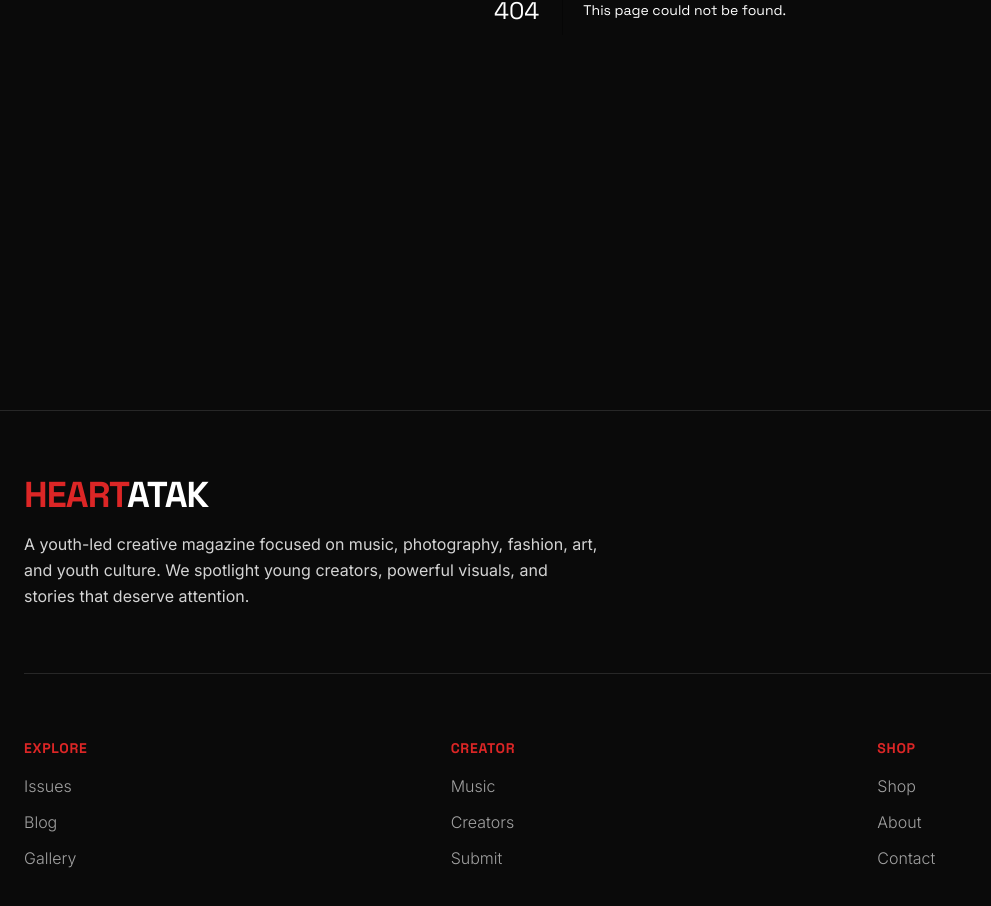
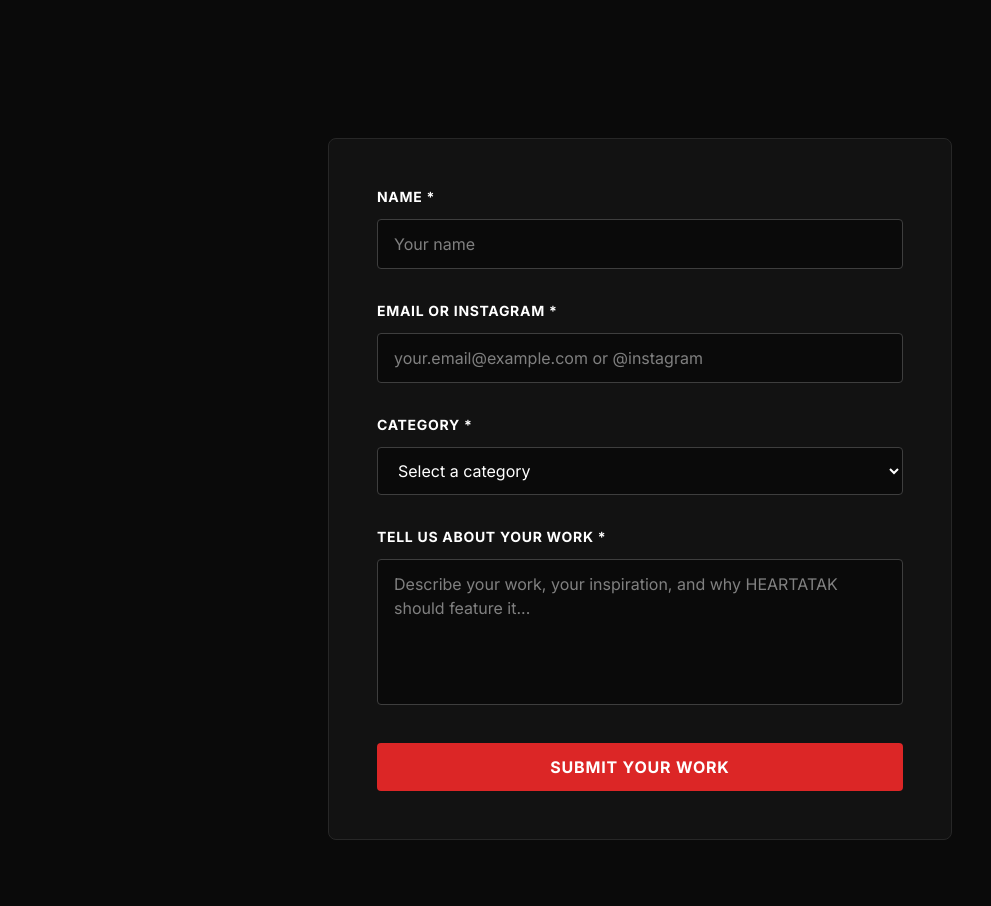
Before and after one commit to gremseesaws/heartatak-website, a Next.js app: page /submit in a window 1280 px wide. Before the commit this address had no page. Shown: the part 390-1296 px from the top of the page, without its empty margins (0-991 px from the left). Built offline with nearby package versions, Linux system fonts and the light colour scheme.

Commit message:
Add submit page with working form

```diff
--- /dev/null
+++ b/src/app/submit/page.tsx
@@ -0,0 +1,181 @@
+'use client';
+
+import { motion } from 'framer-motion';
+import { submission_categories } from '@/data/content';
+import { useState } from 'react';
+
+export default function SubmitPage() {
+  const [formData, setFormData] = useState({
+    name: '',
+    email: '',
+    category: '',
+    description: '',
+  });
+  const [submitted, setSubmitted] = useState(false);
+
+  const handleChange = (e: React.ChangeEvent<HTMLInputElement | HTMLTextAreaElement | HTMLSelectElement>) => {
+    setFormData({
+      ...formData,
+      [e.target.name]: e.target.value,
+    });
+  };
+
+  const handleSubmit = (e: React.FormEvent) => {
+    e.preventDefault();
+    setSubmitted(true);
+    setTimeout(() => {
+      setFormData({ name: '', email: '', category: '', description: '' });
+      setSubmitted(false);
+    }, 3000);
+  };
+
+  return (
+    <main className="pt-24">
+      {/* Hero */}
+      <section className="section-container text-center mb-12">
+        <motion.div
+          initial={{ opacity: 0, y: 20 }}
+          animate={{ opacity: 1, y: 0 }}
+        >
+          <h1 className="text-5xl md:text-6xl lg:text-7xl font-black uppercase tracking-tight mb-4">
+            Submit Your
+            <span className="text-red-600"> Work</span>
+          </h1>
+          <p className="text-lg md:text-xl text-gray-300 max-w-2xl mx-auto">
+            Got something amazing? We want to see it. Submit your photography, music, writing, art, or creative projects.
+          </p>
+        </motion.div>
+      </section>
+
+      {/* Submission Form */}
+      <section className="section-container max-w-2xl">
+        <motion.form
+          initial={{ opacity: 0, y: 20 }}
+          animate={{ opacity: 1, y: 0 }}
+          onSubmit={handleSubmit}
+          className="space-y-8 bg-gray-900/50 p-8 md:p-12 rounded-lg border border-gray-800"
+        >
+          {/* Name */}
+          <div>
+            <label className="block text-sm font-bold uppercase tracking-wider mb-3">
+              Name *
+            </label>
+            <input
+              type="text"
+              name="name"
+              value={formData.name}
+              onChange={handleChange}
+              required
+              className="w-full bg-black border border-gray-700 rounded px-4 py-3 text-white placeholder-gray-500 focus:outline-none focus:border-red-600 transition-colors"
+              placeholder="Your name"
+            />
+          </div>
+
+          {/* Email */}
+          <div>
+            <label className="block text-sm font-bold uppercase tracking-wider mb-3">
+              Email or Instagram *
+            </label>
+            <input
+              type="text"
+              name="email"
+              value={formData.email}
+              onChange={handleChange}
+              required
+              className="w-full bg-black border border-gray-700 rounded px-4 py-3 text-white placeholder-gray-500 focus:outline-none focus:border-red-600 transition-colors"
+              placeholder="your.email@example.com or @instagram"
+            />
+          </div>
+
+          {/* Category */}
+          <div>
+            <label className="block text-sm font-bold uppercase tracking-wider mb-3">
+              Category *
+            </label>
+            <select
+              name="category"
+              value={formData.category}
+              onChange={handleChange}
+              required
+              className="w-full bg-black border border-gray-700 rounded px-4 py-3 text-white focus:outline-none focus:border-red-600 transition-colors"
+            >
+              <option value="">Select a category</option>
+              {submission_categories.map((cat) => (
+                <option key={cat} value={cat}>
+                  {cat}
+                </option>
+              ))}
+            </select>
+          </div>
+
+          {/* Description */}
+          <div>
+            <label className="block text-sm font-bold uppercase tracking-wider mb-3">
+              Tell us about your work *
+            </label>
+            <textarea
+              name="description"
+              value={formData.description}
+              onChange={handleChange}
+              required
+              rows={5}
+              className="w-full bg-black border border-gray-700 rounded px-4 py-3 text-white placeholder-gray-500 focus:outline-none focus:border-red-600 transition-colors resize-none"
+              placeholder="Describe your work, your inspiration, and why HEARTATAK should feature it..."
+            />
+          </div>
+
+          {/* Submit Button */}
+          <motion.button
+            type="submit"
+            whileHover={{ scale: 1.02 }}
+            whileTap={{ scale: 0.98 }}
+            className="w-full btn text-center"
+          >
+            {submitted ? '✓ Submitted! Thanks!' : 'Submit Your Work'}
+          </motion.button>
+
+          {submitted && (
+            <motion.p
+              initial={{ opacity: 0, y: 10 }}
+              animate={{ opacity: 1, y: 0 }}
+              className="text-green-500 text-center font-bold uppercase tracking-wider"
+            >
+              We got your submission! We will review it and be in touch.
+            </motion.p>
+          )}
+        </motion.form>
+      </section>
+
+      {/* Info Section */}
+      <section className="section-container bg-gray-900/30 max-w-3xl">
+        <motion.div
+          initial={{ opacity: 0, y: 20 }}
+          whileInView={{ opacity: 1, y: 0 }}
+          viewport={{ once: true }}
+        >
+          <h2 className="text-2xl font-black uppercase tracking-tight mb-6">
+            What We Are Looking For
+          </h2>
+          <ul className="space-y-4 text-gray-300">
+            <li className="flex gap-4">
+              <span className="text-red-600 font-black">•</span>
+              <span><strong>Authentic.</strong> Real work from real people. No corporate vibes.</span>
+            </li>
+            <li className="flex gap-4">
+              <span className="text-red-600 font-black">•</span>
+              <span><strong>Creative.</strong> Boundary-pushing, experimental, bold.</span>
+            </li>
+            <li className="flex gap-4">
+              <span className="text-red-600 font-black">•</span>
+              <span><strong>Youth-driven.</strong> Created by and for young creatives.</span>
+            </li>
+            <li className="flex gap-4">
+              <span className="text-red-600 font-black">•</span>
+              <span><strong>High quality.</strong> Whether it is photography, music, or writing—bring your best.</span>
+            </li>
+          </ul>
+        </motion.div>
+      </section>
+    </main>
+  );
+}
```
